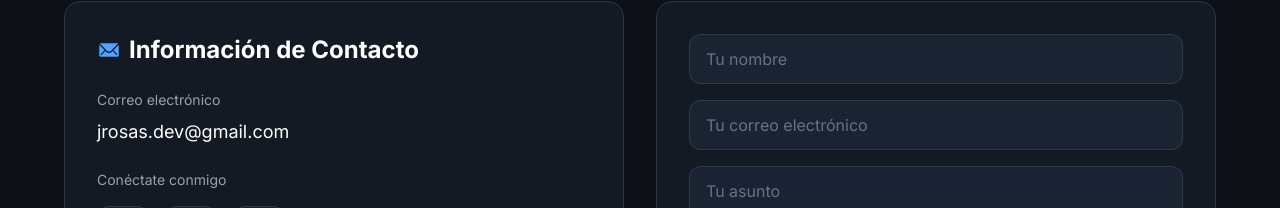
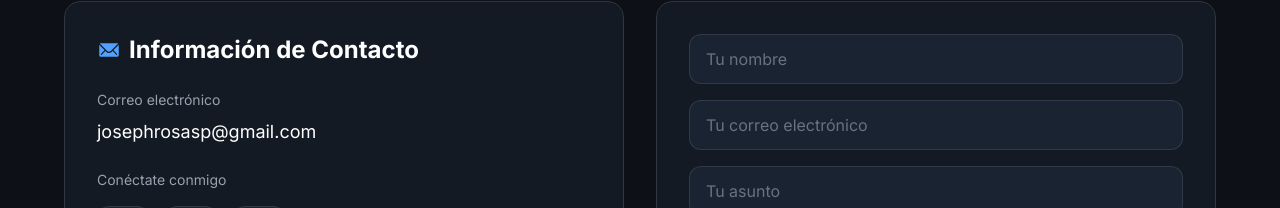
Before and after one commit to josephr04/Portafolio, a React (Vite) app: page / in a window 1280 px wide. Shown: the part 4570-4778 px from the top of the page. Built offline with nearby package versions, Linux system fonts and the light colour scheme.

Commit message:
fix: update email address in contact section

```diff
--- a/src/sections/Contact.tsx
+++ b/src/sections/Contact.tsx
@@ -61,10 +61,10 @@ export function Contact() {
                 <div className="mb-6 group">
                   <p className="text-gray-600 dark:text-gray-400 text-sm mb-2 transition-colors duration-300">{t('contact.info.email')}</p>
                   <a
-                    href="mailto:jrosas.dev@gmail.com"
+                    href="mailto:josephrosasp@gmail.com"
                     className="text-lg flex items-center gap-2 text-gray-900 dark:text-white hover:text-blue-400 transition-colors duration-300"
                   >
-                    jrosas.dev@gmail.com
+                    josephrosasp@gmail.com
                   </a>
                 </div>
 
@@ -75,7 +75,7 @@ export function Contact() {
                   {[
                     { Icon: FaLinkedinIn, href: "https://www.linkedin.com/in/joseph-rosas-595a15371", size: 22, label: "LinkedIn" },
                     { Icon: FaGithub, href: "https://github.com/josephr04", size: 22, label: "GitHub" },
-                    { Icon: IoIosMail, href: "mailto:joseph.rosas.peralta@gmail.com", size: 26, label: "Email" }
+                    { Icon: IoIosMail, href: "mailto:josephrosasp@gmail.com", size: 26, label: "Email" }
                   ].map(({ Icon, href, size, label }, index) => (
                     <a
                       key={index}
```
